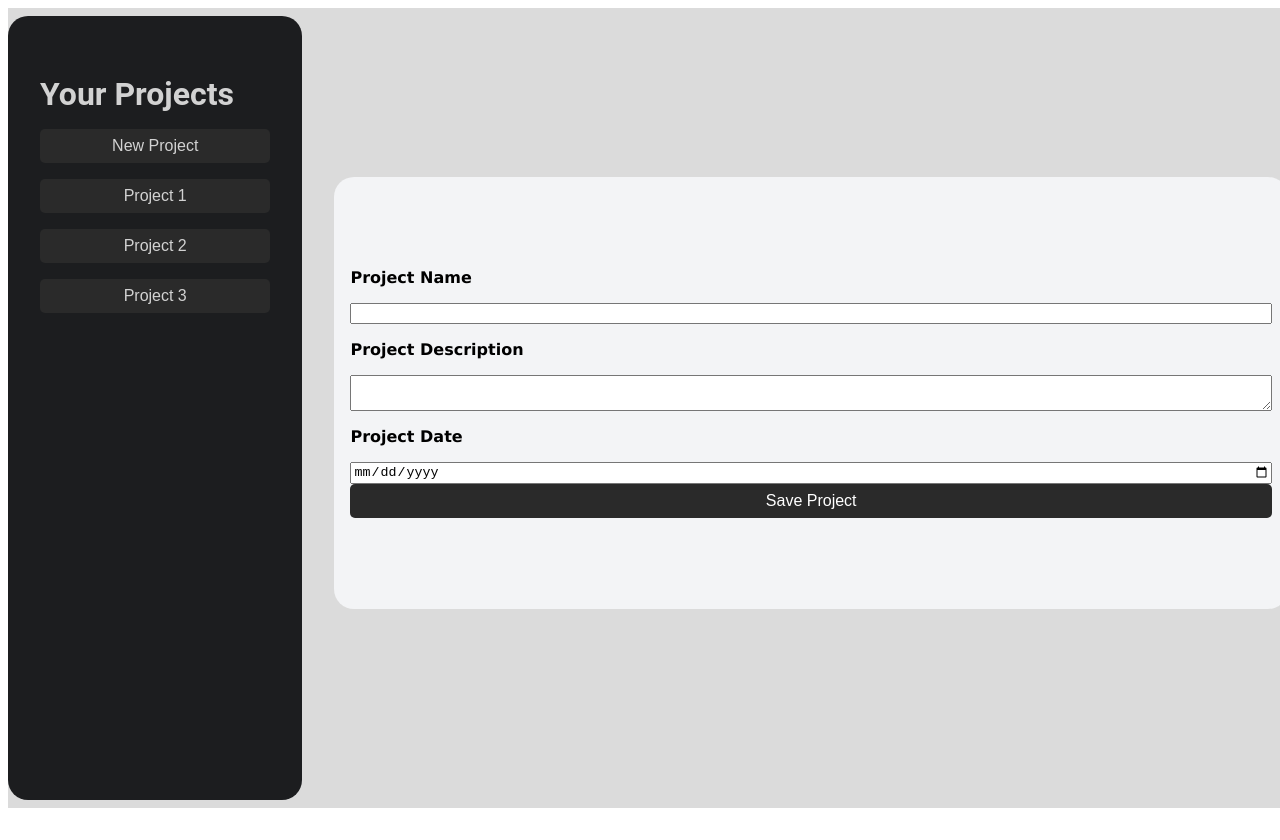
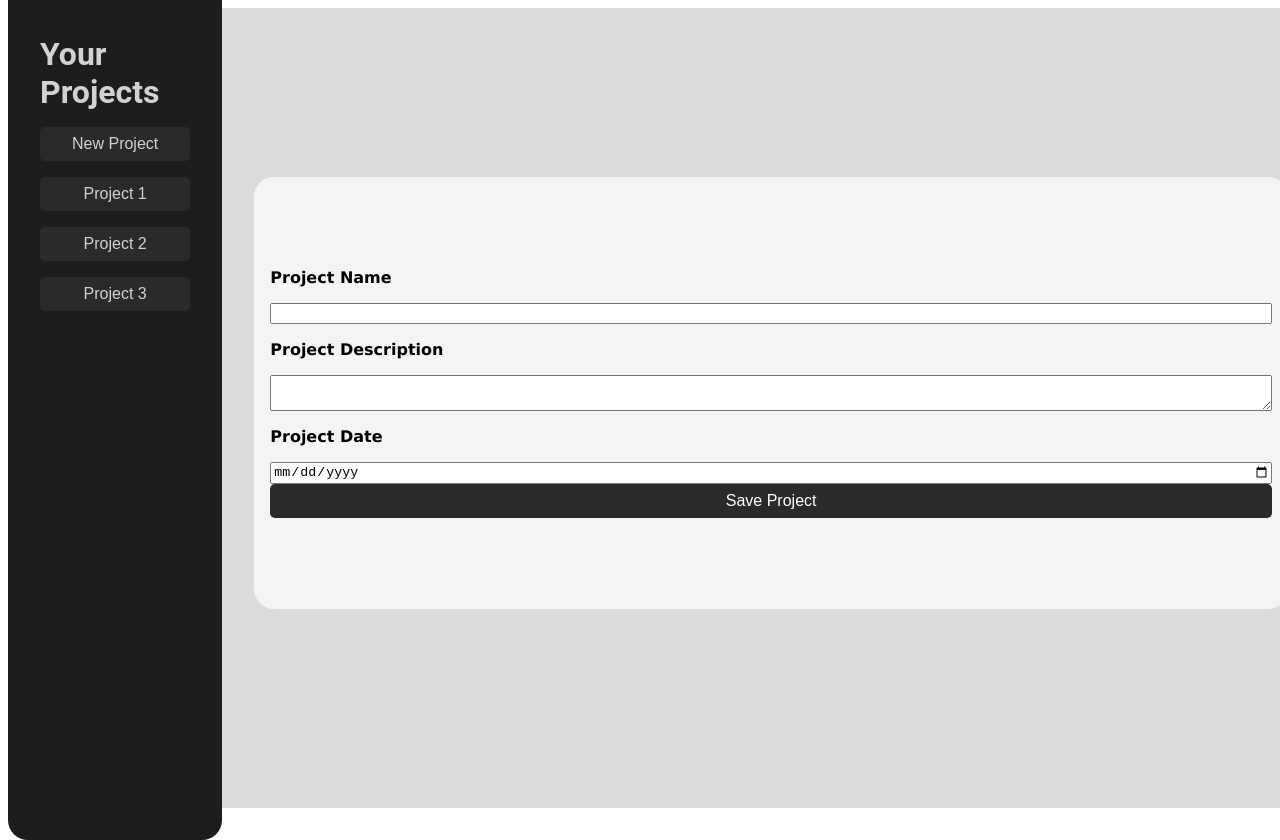
Before and after one commit to Esammohammed/project-mgmt, a React (Vite) app: page / in a window 1280 px wide. Before the commit the page ends 816 px from the top, so only its background shows below. Built offline with nearby package versions, Linux system fonts and the light colour scheme.

Commit message:
Add unsetSelectedProject funciton to SidePanel component to unset selected project incase newProject selected

```diff
--- a/src/components/SidePanel.jsx
+++ b/src/components/SidePanel.jsx
@@ -5,12 +5,13 @@ import ProjectBrief from "./ProjectBrief";
 const Section = styled.section`
     background-color: #1C1D1F;
     padding: 2rem;
-    width: 25%;
-    height: 90%;
+    width: 15%;
+    height: 100%;
     display: flex;
     flex-direction: column;
     border-radius: 20px;
     margin-right: 2rem;
+    ;
 
     h2 {
         color: #d2d2d2;
@@ -40,12 +41,14 @@ export default function SidePanel({ setSelectedProject, projects}) {
 
 
 
-
+    function unsetSelectedProject(){
+        setSelectedProject(null )
+    }
 
     return (
         <Section>
             <h2>Your Projects</h2>
-            <button >New Project</button>
+            <button onClick={unsetSelectedProject} >New Project</button>
             {projects.map((project) => (
                 <ProjectBrief
                     key={project.id}
```
